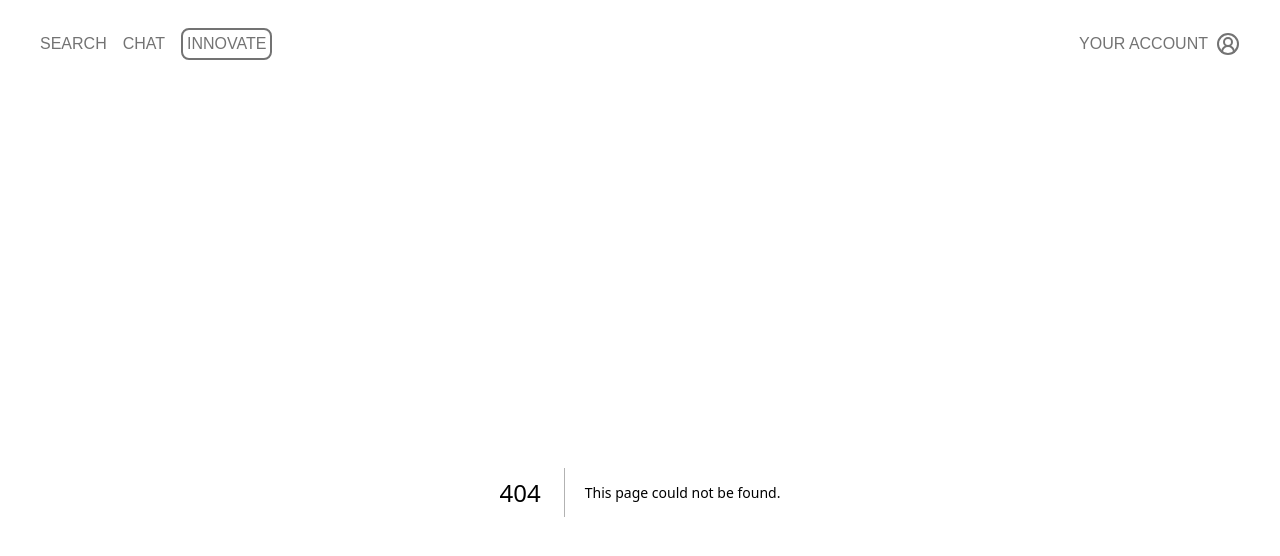
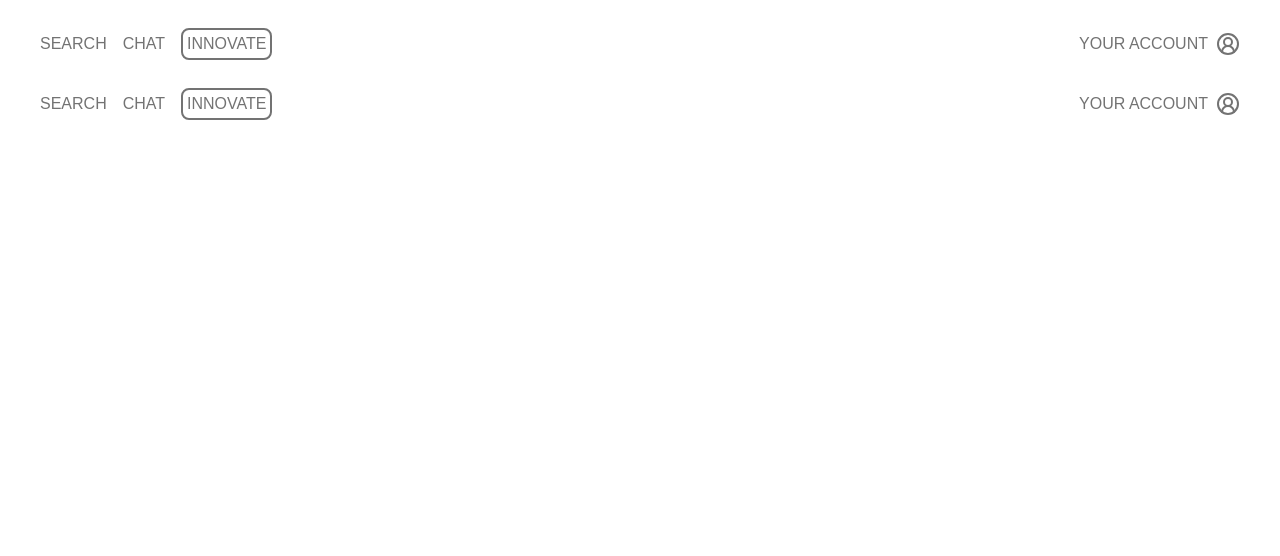
Before and after one commit to 1cedsoda/starthackathon2025, a Next.js app: page /innovate in a window 1280 px wide. Before the commit this address had no page. Shown: the top 556 px of the page. Built offline with nearby package versions, Linux system fonts and the light colour scheme.

Commit message:
added chat & innovation page

```diff
--- /dev/null
+++ b/app/chat/layout.tsx
@@ -0,0 +1,17 @@
+import Navbar from "@/components/Navbar";
+
+
+export default function RootLayout({
+  children,
+}: Readonly<{
+  children: React.ReactNode;
+}>) {
+  return (
+    <html lang="en" suppressHydrationWarning>
+      <body className="antialiased">
+        <Navbar />
+        {children}
+      </body>
+    </html>
+  );
+}
--- /dev/null
+++ b/app/chat/page.tsx
@@ -0,0 +1,7 @@
+export default function Home() {
+  return (
+    <div className="">
+
+    </div>
+  );
+}
--- /dev/null
+++ b/app/innovate/layout.tsx
@@ -0,0 +1,17 @@
+import Navbar from "@/components/Navbar";
+
+
+export default function RootLayout({
+  children,
+}: Readonly<{
+  children: React.ReactNode;
+}>) {
+  return (
+    <html lang="en" suppressHydrationWarning>
+      <body className="antialiased">
+        <Navbar />
+        {children}
+      </body>
+    </html>
+  );
+}
--- /dev/null
+++ b/app/innovate/page.tsx
@@ -0,0 +1,7 @@
+export default function Home() {
+  return (
+    <div className="">
+
+    </div>
+  );
+}
```
